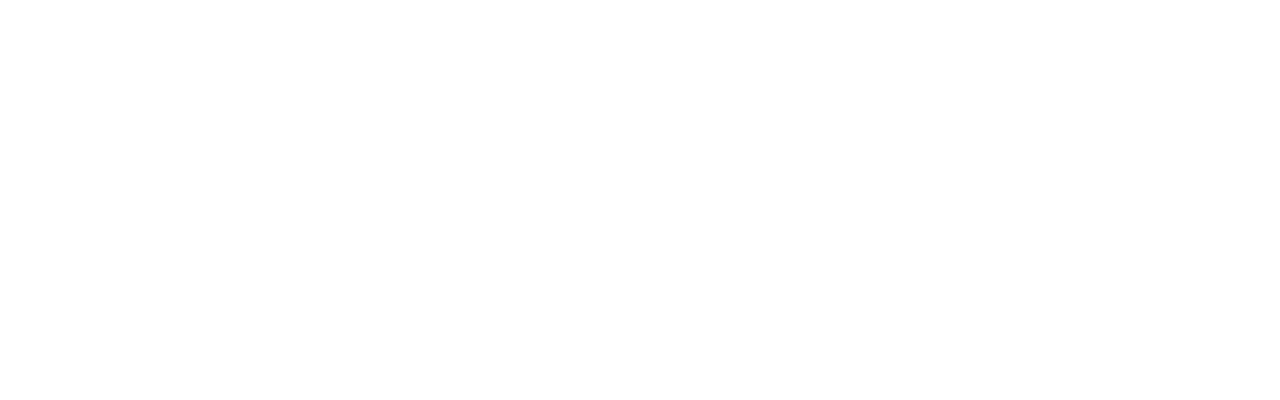
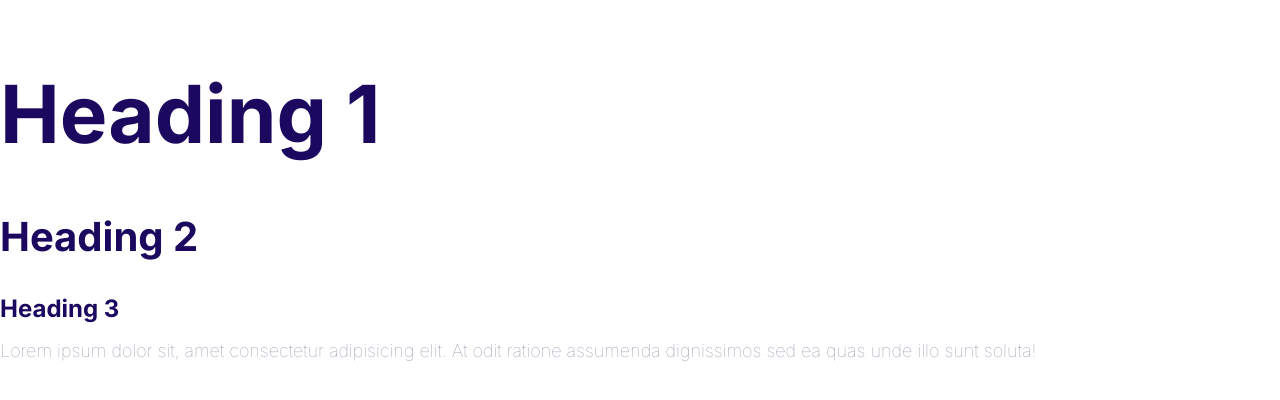
Before and after one commit to Lewoczegg/Moshify, a plain HTML site: page index.html in a window 1280 px wide. Drawn offline with Linux system fonts and the light colour scheme.

Commit message:
Define the styles for the fonts

```diff
--- a/css/styles.css
+++ b/css/styles.css
@@ -5,3 +5,51 @@
     --color-headings: #1b0960;
     --color-body: #918ca4;
 }
+
+html {
+    /* 62.5% of 16px = 10px */
+    font-size: 62.5%;
+}
+
+body {
+    font-family: Inter, Arial, Helvetica, sans-serif;
+    font-size: 2.4rem;
+    line-height: 1.5;
+    color: var(--color-body);
+}
+
+h1, h2, h3 {
+    color: var(--color-headings);
+    margin-bottom: 1rem;
+}
+
+h1 {
+    font-size: 7rem;
+}
+
+h2 {
+    font-size: 4rem;
+}
+
+h3 {
+    font-size: 3rem;
+}
+
+p {
+    margin-top: 0;
+}
+
+@media screen and (min-width: 1024px){
+    body{
+        font-size: 1.8rem;
+    }
+
+    h1 {
+        font-size: 8rem;
+    }
+
+    h3 {
+        font-size: 2.4rem;
+    }
+
+}
--- a/index.html
+++ b/index.html
@@ -5,8 +5,22 @@
     <meta http-equiv="X-UA-Compatible" content="IE=edge" />
     <meta name="viewport" content="width=device-width, initial-scale=1.0" />
     <title>Document</title>
+    <link rel="preconnect" href="https://fonts.googleapis.com" />
+    <link rel="preconnect" href="https://fonts.gstatic.com" crossorigin />
+    <link
+      href="https://fonts.googleapis.com/css2?family=Inter:wght@100;700&display=swap"
+      rel="stylesheet"
+    />
     <link rel="stylesheet" href="/css/normalize.css" />
     <link rel="stylesheet" href="/css/styles.css" />
   </head>
-  <body></body>
+  <body>
+    <h1>Heading 1</h1>
+    <h2>Heading 2</h2>
+    <h3>Heading 3</h3>
+    <p>
+      Lorem ipsum dolor sit, amet consectetur adipisicing elit. At odit ratione
+      assumenda dignissimos sed ea quas unde illo sunt soluta!
+    </p>
+  </body>
 </html>
```
